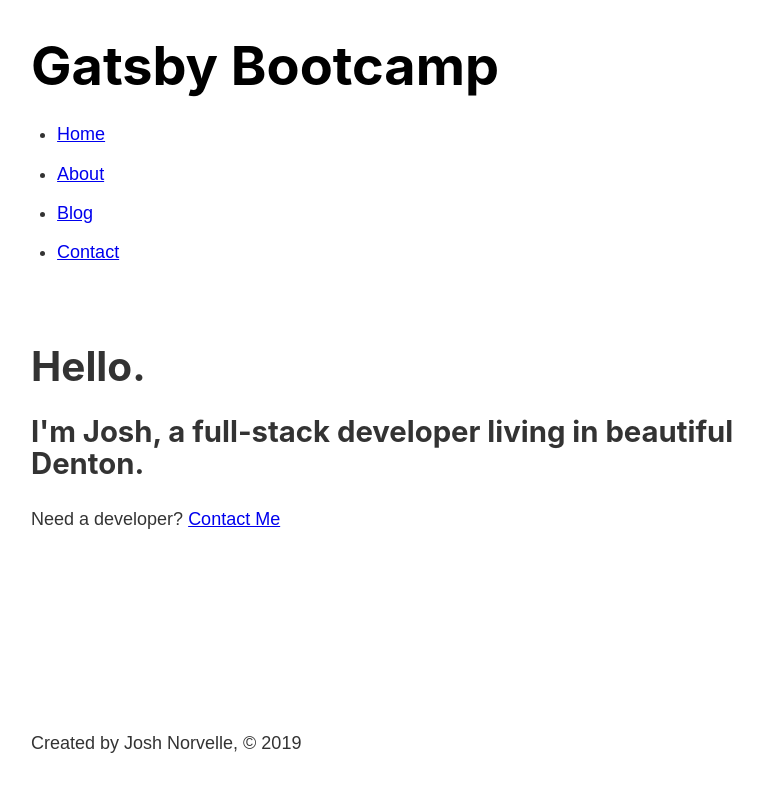
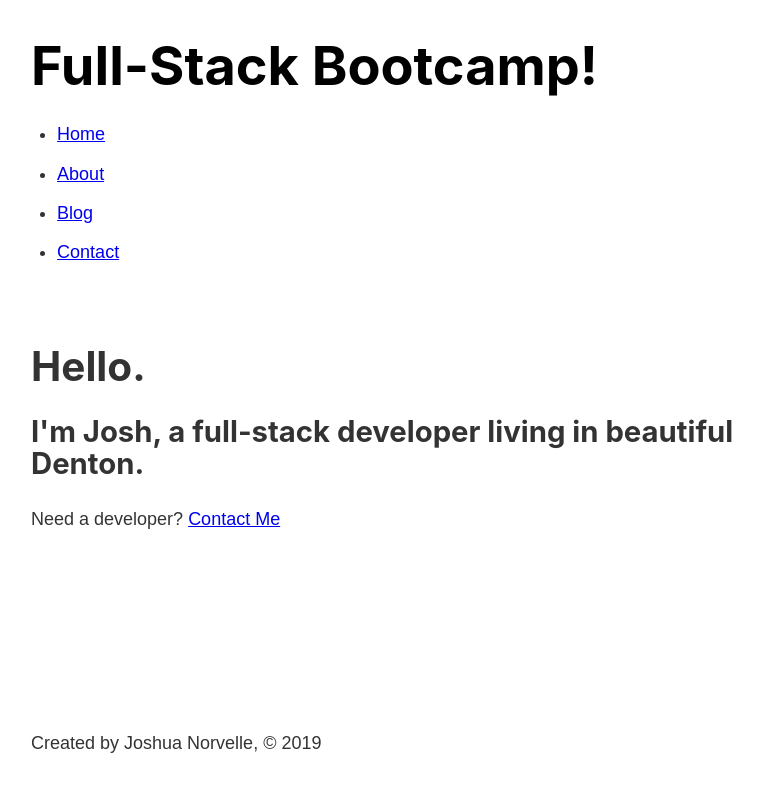
Before and after one commit to Quinesee/gatsby-bootcamp, a Gatsby site: page / in a window 1280 px wide. Shown: the whole page, without its empty margins (252-1015 px from the left). Built offline with nearby package versions, Linux system fonts and the light colour scheme; Gatsby itself is replaced by a stand-in of ours.

Commit message:
Graphql with siteMetadata

```diff
--- a/gatsby-config.js
+++ b/gatsby-config.js
@@ -5,6 +5,10 @@
  */
 
 module.exports = {
+  siteMetadata: {
+    title: 'Full-Stack Bootcamp!',
+    author: 'Joshua Norvelle',
+  },
   plugins: [
     'gatsby-plugin-sass',
   ]
--- a/src/components/footer.js
+++ b/src/components/footer.js
@@ -1,9 +1,20 @@
 import React from "react";
+import { graphql, useStaticQuery } from "gatsby";
 
 const Footer = () => {
+  const data = useStaticQuery(graphql`
+    query {
+        site {
+            siteMetadata {
+                author
+            }
+        }
+    }
+  `);
+
   return (
     <footer>
-      <p>Created by Josh Norvelle, &copy; 2019</p>
+      <p>Created by {data.site.siteMetadata.author}, &copy; 2019</p>
     </footer>
   )
 }
--- a/src/components/header.js
+++ b/src/components/header.js
@@ -1,14 +1,26 @@
 import React from "react";
-import { Link } from "gatsby";
+import { Link, graphql, useStaticQuery } from "gatsby";
 
 //import './header.module.scss';
 import headerStyles from './header.module.scss';
 
 const Header = () => {
+  const data = useStaticQuery(graphql`
+    query {
+      site {
+        siteMetadata {
+          title
+        }
+      }
+    }
+  `)
+
   return (
     <header className={headerStyles.header}>
       <h1>
-        <Link className={headerStyles.title} to="/">Gatsby Bootcamp</Link>
+        <Link className={headerStyles.title} to="/">
+          {data.site.siteMetadata.title}
+        </Link>
       </h1>
       <nav>
         <ul className={headerStyles.navList}>
```
